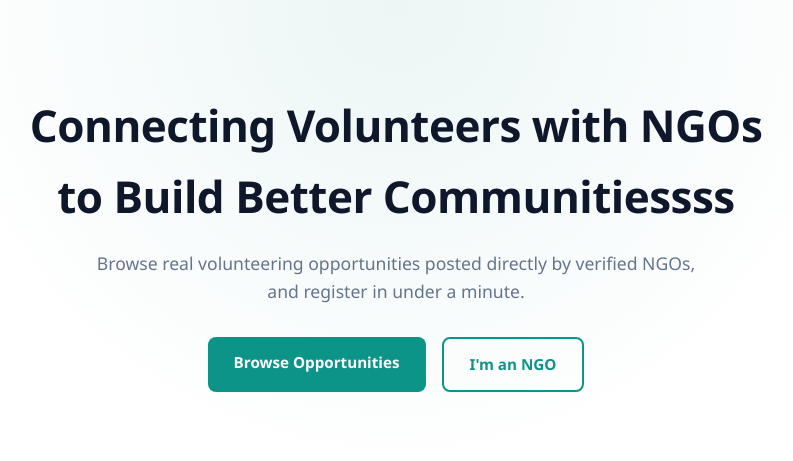
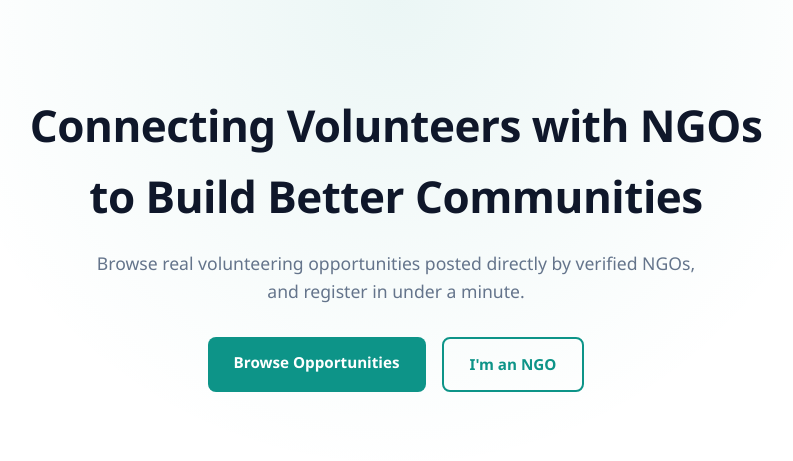
Before and after one commit to Jagruti345/VolunteerConnect, a Flask app: page / in a window 1280 px wide. Shown: the part 77-538 px from the top of the page, without its empty margins (244-1037 px from the left). Run offline with Flask 3, Linux system fonts and the light colour scheme; data that the repository does not hold is empty.

Commit message:
Fix typo in hero section heading

```diff
--- a/webapp/templates/index.html
+++ b/webapp/templates/index.html
@@ -4,7 +4,7 @@
 
 <section class="hero">
   <div class="container">
-    <h1>Connecting Volunteers with NGOs<br>to Build Better Communitiessss</h1>
+    <h1>Connecting Volunteers with NGOs<br>to Build Better Communities</h1>
     <p class="lead">Browse real volunteering opportunities posted directly by verified NGOs,
       and register in under a minute.</p>
     <div class="hero-actions">
```
